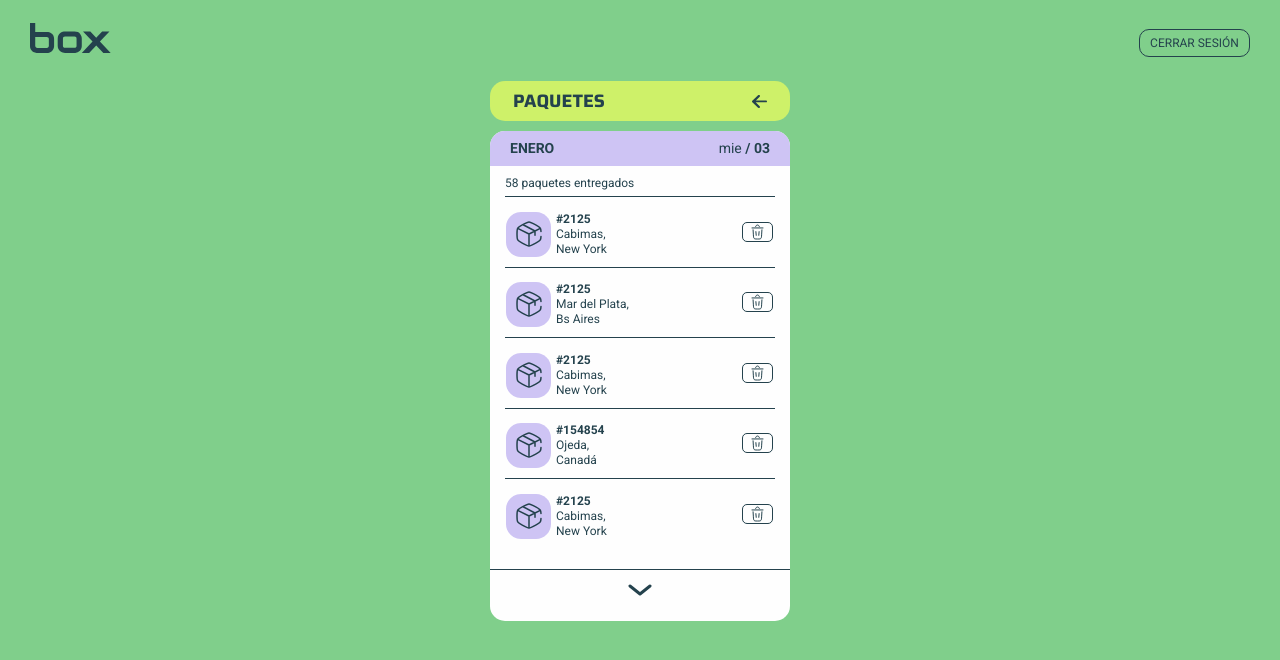
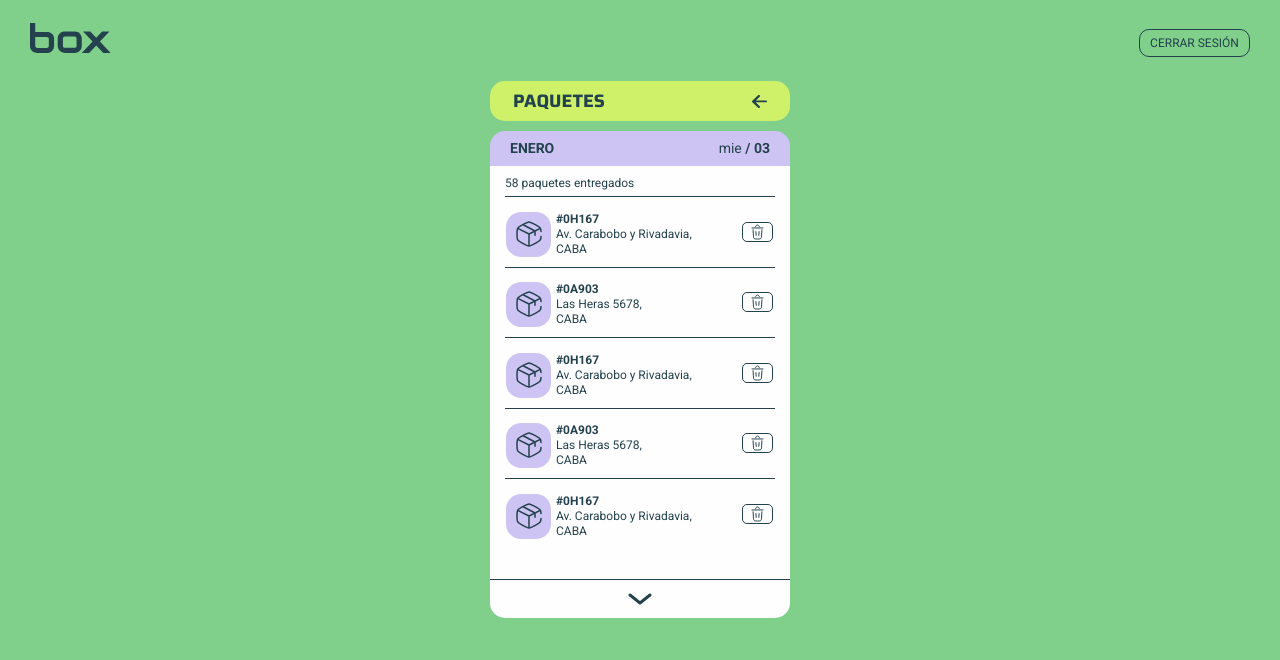
Before and after one commit to JuanPiPem/BoxDeliveryFrontend, a Next.js app: page /admin/packages in a window 1280 px wide. Shown: the top 660 px of the page. Built offline with nearby package versions, Linux system fonts and the light colour scheme.

Commit message:
Adding scroll and FakeData into component Packages

```diff
--- a/src/components/admin/packages/Packages.tsx
+++ b/src/components/admin/packages/Packages.tsx
@@ -1,8 +1,11 @@
-import React from "react";
+"use client";
+
+import React, { useEffect, useRef, useState } from "react";
 import s from "./packages.module.scss";
 import Header from "commons/header/Header";
 import TableListPackages from "commons/tableListPackages/TableListPackages";
 import VectorDown from "assets/img/VectorDown";
+import VectorUp from "assets/img/VectorUp";
 
 const getFormattedDate = () => {
   const currentDate = new Date();
@@ -19,8 +22,112 @@ const getFormattedDate = () => {
 };
 
 const Packages = () => {
+  interface FakeData {
+    packageNumber: string;
+    address: string;
+    city: string;
+    status: string;
+  }
+
+  const arrayFakeData: FakeData[] = [
+    {
+      packageNumber: "#0H167",
+      address: "Av. Carabobo y Rivadavia",
+      city: "CABA",
+      status: "",
+    },
+    {
+      packageNumber: "#0A903",
+      address: "Las Heras 5678",
+      city: "CABA",
+      status: "",
+    },
+    {
+      packageNumber: "#0H167",
+      address: "Av. Carabobo y Rivadavia",
+      city: "CABA",
+      status: "",
+    },
+    {
+      packageNumber: "#0A903",
+      address: "Las Heras 5678",
+      city: "CABA",
+      status: "",
+    },
+    {
+      packageNumber: "#0H167",
+      address: "Av. Carabobo y Rivadavia",
+      city: "CABA",
+      status: "",
+    },
+    {
+      packageNumber: "#0H167",
+      address: "Av. Carabobo y Rivadavia",
+      city: "CABA",
+      status: "",
+    },
+  ];
+
   // const { month, day, dayOfWeek } = getFormattedDate();
   getFormattedDate();
+
+  const [isScrollable, setIsScrollable] = useState(false);
+  const [atBottom, setAtBottom] = useState(false);
+
+  const packagesListRef = useRef<HTMLDivElement>(null);
+
+  const handleVectorContainerClick = () => {
+    if (packagesListRef.current) {
+      const currentScrollTop = packagesListRef.current.scrollTop;
+      packagesListRef.current.scrollTop = currentScrollTop + 50;
+
+      const atBottom =
+        packagesListRef.current.scrollTop +
+          packagesListRef.current.clientHeight >=
+        packagesListRef.current.scrollHeight - 10;
+
+      setAtBottom(atBottom);
+    }
+  };
+
+  const handleVectorUpClick = () => {
+    if (packagesListRef.current) {
+      // Utiliza scrollTo para llevar al inicio del scroll
+      packagesListRef.current.scrollTo({
+        top: 0,
+        behavior: "auto", // Cambiado a "auto" para un desplazamiento instantáneo
+      });
+
+      setAtBottom(false);
+    }
+  };
+
+  useEffect(() => {
+    const handleScroll = () => {
+      if (packagesListRef.current) {
+        const scrolled =
+          packagesListRef.current.scrollHeight >
+          packagesListRef.current.clientHeight;
+        setIsScrollable(scrolled);
+
+        // Verifica si el scroll está cerca del final
+        const atBottom =
+          packagesListRef.current.scrollTop +
+            packagesListRef.current.clientHeight >=
+          packagesListRef.current.scrollHeight - 1; // Cambiado a "-1" para que se considere inmediatamente al llegar al final
+
+        setAtBottom(atBottom);
+      }
+    };
+
+    const currentRef = packagesListRef.current;
+
+    if (currentRef) {
+      currentRef.addEventListener("scroll", handleScroll);
+    }
+
+    return () => {};
+  }, [isScrollable, atBottom]);
 
   return (
     <div className={s.addPackagesContainer}>
@@ -28,7 +135,6 @@ const Packages = () => {
         <div className={s.header}>
           <Header text="Paquetes" />
         </div>
-        <div className={s.packagesList}>
         <div className={s.headList}>
           <div>
             <h1 className={s.month}>Enero </h1>
@@ -38,67 +144,43 @@ const Packages = () => {
             </h1>
           </div>
         </div>
+        <div
+          id="start"
+          className={`${s.packagesList} ${isScrollable ? s.scrolled : ""}`}
+          ref={packagesListRef}
+        >
+          <div>
             <div className={s.packagesNumber}>58 paquetes entregados</div>
+            {arrayFakeData.map((item) => (
+              <div key={item.packageNumber}>
                 <hr className={s.hr} />
                 <div className={s.boxTrash}>
                   <TableListPackages
+                    packageNumber={item.packageNumber}
+                    address={item.address}
+                    city={item.city}
                     viewType="paquetes-admin"
                     section=""
-              status=""
-              packageNumber="#2125"
-              address="Cabimas"
-              city="New York"
+                    status={item.status}
                   />
                 </div>
-          <hr className={s.hr} />
-          <div className={s.boxTrash}>
-            <TableListPackages
-              viewType="paquetes-admin"
-              section=""
-              status=""
-              packageNumber="#2125"
-              address="Mar del Plata"
-              city="Bs Aires"
-            />
               </div>
-          <hr className={s.hr} />
-          <div className={s.boxTrash}>
-            <TableListPackages
-              viewType="paquetes-admin"
-              section=""
-              status=""
-              packageNumber="#2125"
-              address="Cabimas"
-              city="New York"
-            />
+            ))}
           </div>
-          <hr className={s.hr} />
-          <div className={s.boxTrash}>
-            <TableListPackages
-              viewType="paquetes-admin"
-              section=""
-              status=""
-              packageNumber="#154854"
-              address="Ojeda"
-              city="Canadá"
-            />
         </div>
-          <hr className={s.hr} />
-          <div className={s.boxTrash}>
-            <TableListPackages
-              viewType="paquetes-admin"
-              section=""
-              status=""
-              packageNumber="#2125"
-              address="Cabimas"
-              city="New York"
-            />
-          </div>
+        {arrayFakeData.length > 5 ? (
+          <div
+            className={s.vectorContainer}
+            onClick={
+              atBottom ? handleVectorUpClick : handleVectorContainerClick
+            }
+          >
             <hr className={s.lastHr} />
             <div className={s.vector}>
-            <VectorDown />
+              {atBottom ? <VectorUp /> : <VectorDown />}
             </div>
           </div>
+        ) : null}
       </div>
     </div>
   );
--- a/src/components/admin/packages/packages.module.scss
+++ b/src/components/admin/packages/packages.module.scss
@@ -18,10 +18,15 @@
 
 .packagesList {
   width: 300px;
-  height: 490px;
+  max-height: 383px;
   flex-shrink: 0;
-  border-radius: 15px;
-  background-color: #fefefe;
+  border-bottom-left-radius: 15px;
+  border-bottom-right-radius: 15px;
+  background-color: $white;
+  overflow-x: hidden;
+  overflow-y: auto;
+  display: inline-block;
+  z-index: 2;
 }
 
 .headList {
@@ -89,5 +94,20 @@
 .vector {
   display: flex;
   justify-content: center;
-  margin-top: 15px;
+  margin-top: 13px;
+  margin-bottom: 13px;
 }
+
+.vectorContainer {
+  margin-top: -15px;
+  padding-top: 15px;
+  width: 300px;
+  border-bottom-left-radius: 15px;
+  border-bottom-right-radius: 15px;
+  background-color: $white;
+  z-index: 1;
+}
+
+.vectorContainer:hover {
+  cursor: pointer;
+}
--- a/src/components/deliveryMan/getPackages/getPackages.module.scss
+++ b/src/components/deliveryMan/getPackages/getPackages.module.scss
@@ -21,7 +21,7 @@
   flex-shrink: 0;
   border-bottom-left-radius: 15px;
   border-bottom-right-radius: 15px;
-  background-color: #fefefe;
+  background-color: $white;
   overflow-x: hidden;
   overflow-y: auto;
   display: inline-block;
```
Lines whose indentation alone changed are shown as unchanged.
